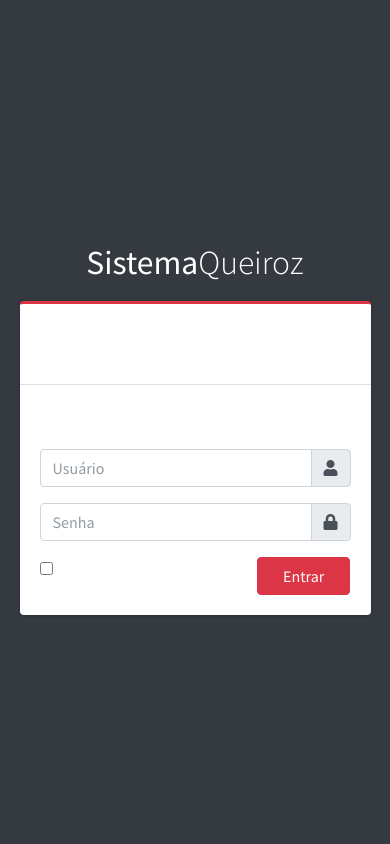
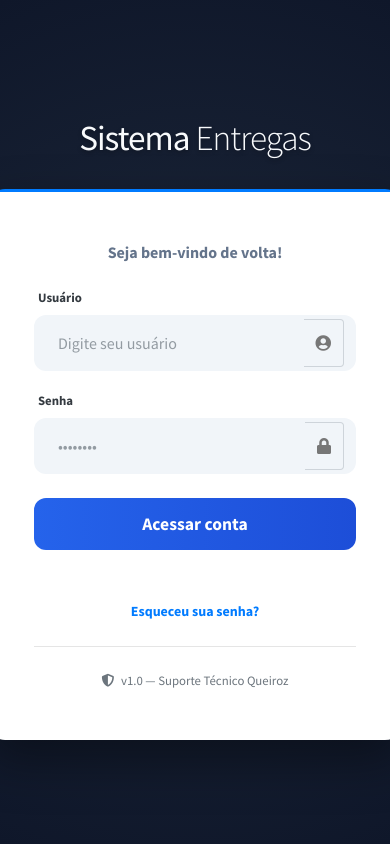
Before and after one commit to Dyonathan-Queiroz/Sistema-de-entrega, a Django app: page /login/ in a window 390 px wide. Run offline with Django 4.2, Linux system fonts and the light colour scheme; some libraries are stand-ins or nearby versions.

Commit message:
git add . git commit -m "style: refatoração completa da tela de login para padrão profissional" "Alterações realizadas: - Remoção da herança do base.html na tela de login para eliminar o sidebar/navbar. - Implementação de layout centralizado com fundo em gradiente moderno (radial-gradient). - Estilização de inputs com foco animado e bordas arredondadas. - Adição de efeitos de elevação (box-shadow) no card de acesso. - Design responsivo para dispositivos móveis."

```diff
--- a/entregas/templates/entregas/base.html
+++ b/entregas/templates/entregas/base.html
@@ -3,7 +3,7 @@
 <head>
   <meta charset="utf-8">
   <meta name="viewport" content="width=device-width, initial-scale=1">
-  <title>{% block title %}Sistema Queiroz{% endblock %}</title>
+  <title>{% block title %}Sistema Entregas{% endblock %}</title>
 
   <link rel="stylesheet" href="https://fonts.googleapis.com/css?family=Source+Sans+Pro:300,400,400i,700&display=fallback">
   <link rel="stylesheet" href="https://cdnjs.cloudflare.com/ajax/libs/font-awesome/5.15.4/css/all.min.css">
@@ -32,7 +32,7 @@
 
   <aside class="main-sidebar sidebar-dark-danger elevation-4">
     <a href="{% url 'dashboard' %}" class="brand-link">
-      <span class="brand-text font-weight-light"><b>Sistema</b> Queiroz</span>
+      <span class="brand-text font-weight-light"><b>Sistema</b> Entregas</span>
     </a>
 
     <div class="sidebar">
--- a/entregas/templates/entregas/login.html
+++ b/entregas/templates/entregas/login.html
@@ -3,70 +3,146 @@
 <head>
     <meta charset="utf-8">
     <meta name="viewport" content="width=device-width, initial-scale=1">
-  <title>Sistema Queiroz | Login</title>
+    <title>Sistema Entregas | Login</title>
 
     <link rel="stylesheet" href="https://fonts.googleapis.com/css?family=Source+Sans+Pro:300,400,400i,700&display=fallback">
     <link rel="stylesheet" href="https://cdnjs.cloudflare.com/ajax/libs/font-awesome/5.15.4/css/all.min.css">
     <link rel="stylesheet" href="https://cdn.jsdelivr.net/npm/admin-lte@3.2/dist/css/adminlte.min.css">
+
+    <style>
+        /* Fundo com gradiente profundo e moderno */
+        body.login-page {
+            background: radial-gradient(circle at center, #1e293b 0%, #0f172a 100%) !important;
+            height: 100vh;
+            display: flex;
+            align-items: center;
+            justify-content: center;
+            margin: 0;
+        }
+
+        .login-box {
+            width: 420px;
+        }
+
+        .card {
+            border-radius: 20px;
+            box-shadow: 0 20px 50px rgba(0, 0, 0, 0.4);
+            border: 1px solid rgba(255, 255, 255, 0.1);
+            background: #ffffff;
+        }
+
+        .login-logo a {
+            color: #f8fafc !important;
+            font-size: 2.2rem;
+            letter-spacing: -1px;
+            text-shadow: 0 2px 4px rgba(0,0,0,0.3);
+        }
+
+        .input-group {
+            background-color: #f1f5f9;
+            border-radius: 12px;
+            padding: 2px 10px;
+            border: 2px solid transparent;
+            transition: all 0.3s ease;
+        }
+
+        .input-group:focus-within {
+            border-color: #3b82f6;
+            background-color: #fff;
+            box-shadow: 0 0 0 4px rgba(59, 130, 246, 0.1);
+        }
+
+        .form-control {
+            background: transparent !important;
+            border: none !important;
+            box-shadow: none !important;
+            height: 48px;
+            color: #1e293b;
+        }
+
+        .btn-primary {
+            background: linear-gradient(to right, #2563eb, #1d4ed8);
+            border: none;
+            border-radius: 12px;
+            height: 52px;
+            font-size: 1.1rem;
+            font-weight: 600;
+            margin-top: 10px;
+            transition: all 0.3s ease;
+        }
+
+        .btn-primary:hover {
+            transform: translateY(-2px);
+            box-shadow: 0 8px 20px rgba(37, 99, 235, 0.3);
+        }
+
+        .login-box-msg {
+            color: #64748b;
+            font-size: 1rem;
+        }
+    </style>
 </head>
-<body class="hold-transition login-page bg-dark">
+<body class="hold-transition login-page">
+
 <div class="login-box">
-  <div class="login-logo">
-    <a href="#" class="text-white"><b>Sistema</b>Queiroz</a>
+    <div class="login-logo mb-4 text-center">
+        <a href="#"><b>Sistema</b> Entregas</a>
     </div>
-  <div class="card card-outline card-danger">
-    <div class="card-header text-center">
-      <h1 class="h1">Painel TI</h1>
+
+    <div class="card card-outline card-primary">
+        <div class="card-body login-card-body p-5">
+            <p class="login-box-msg font-weight-bold">Seja bem-vindo de volta!</p>
+
+            {% if form.errors %}
+                <div class="alert alert-danger text-sm border-0 mb-4" style="border-radius: 10px;">
+                    <i class="fas fa-exclamation-circle mr-2"></i> Usuário ou senha incorretos.
                 </div>
-    <div class="card-body">
-      <p class="login-box-msg">Faça login para iniciar sua sessão</p>
-
-      {% if messages %}
-        {% for message in messages %}
-          <div class="alert alert-{{ message.tags }} alert-dismissible">
-            <button type="button" class="close" data-dismiss="alert" aria-hidden="true">×</button>
-            {{ message }}
-          </div>
-        {% endfor %}
             {% endif %}
 
-      <form action="{% url 'login' %}" method="post">
+            <form method="post">
                 {% csrf_token %}
+
+                <label class="small font-weight-bold text-dark ml-1">Usuário</label>
                 <div class="input-group mb-3">
-          <input type="text" name="username" class="form-control" placeholder="Usuário" required>
+                    <input type="text" name="username" class="form-control" placeholder="Digite seu usuário" required>
                     <div class="input-group-append">
                         <div class="input-group-text">
-              <span class="fas fa-user"></span>
+                            <span class="fas fa-user-circle"></span>
                         </div>
                     </div>
                 </div>
-        <div class="input-group mb-3">
-          <input type="password" name="password" class="form-control" placeholder="Senha" required>
+
+                <label class="small font-weight-bold text-dark ml-1">Senha</label>
+                <div class="input-group mb-4">
+                    <input type="password" name="password" class="form-control" placeholder="••••••••" required>
                     <div class="input-group-append">
                         <div class="input-group-text">
                             <span class="fas fa-lock"></span>
                         </div>
                     </div>
                 </div>
-        <div class="row">
-          <div class="col-8">
-            <div class="icheck-primary">
-              <input type="checkbox" id="remember">
-              <label for="remember">
-                Lembrar-me
-              </label>
-            </div>
-          </div>
-          <div class="col-4">
-            <button type="submit" class="btn btn-danger btn-block">Entrar</button>
-          </div>
-          </div>
+
+                <button type="submit" class="btn btn-primary btn-block">
+                    Acessar conta
+                </button>
             </form>
+
+            <div class="mt-5 text-center">
+                <p class="mb-1">
+                    <a href="#" class="text-sm font-weight-bold text-primary">Esqueceu sua senha?</a>
+                </p>
+                <hr class="my-4">
+                <p class="mb-0 text-muted small">
+                    <i class="fas fa-shield-alt mr-1"></i> v1.0 — Suporte Técnico Queiroz
+                </p>
             </div>
         </div>
     </div>
+</div>
+
 <script src="https://cdnjs.cloudflare.com/ajax/libs/jquery/3.6.0/jquery.min.js"></script>
-<script src="https://cdnjs.cloudflare.com/ajax/libs/bootstrap/4.6.1/js/bootstrap.bundle.min.js"></script>
+<script src="https://cdn.jsdelivr.net/npm/bootstrap@4.6.1/dist/js/bootstrap.bundle.min.js"></script>
 <script src="https://cdn.jsdelivr.net/npm/admin-lte@3.2/dist/js/adminlte.min.js"></script>
+
 </body>
 </html>
```
Lines whose indentation alone changed are shown as unchanged.
